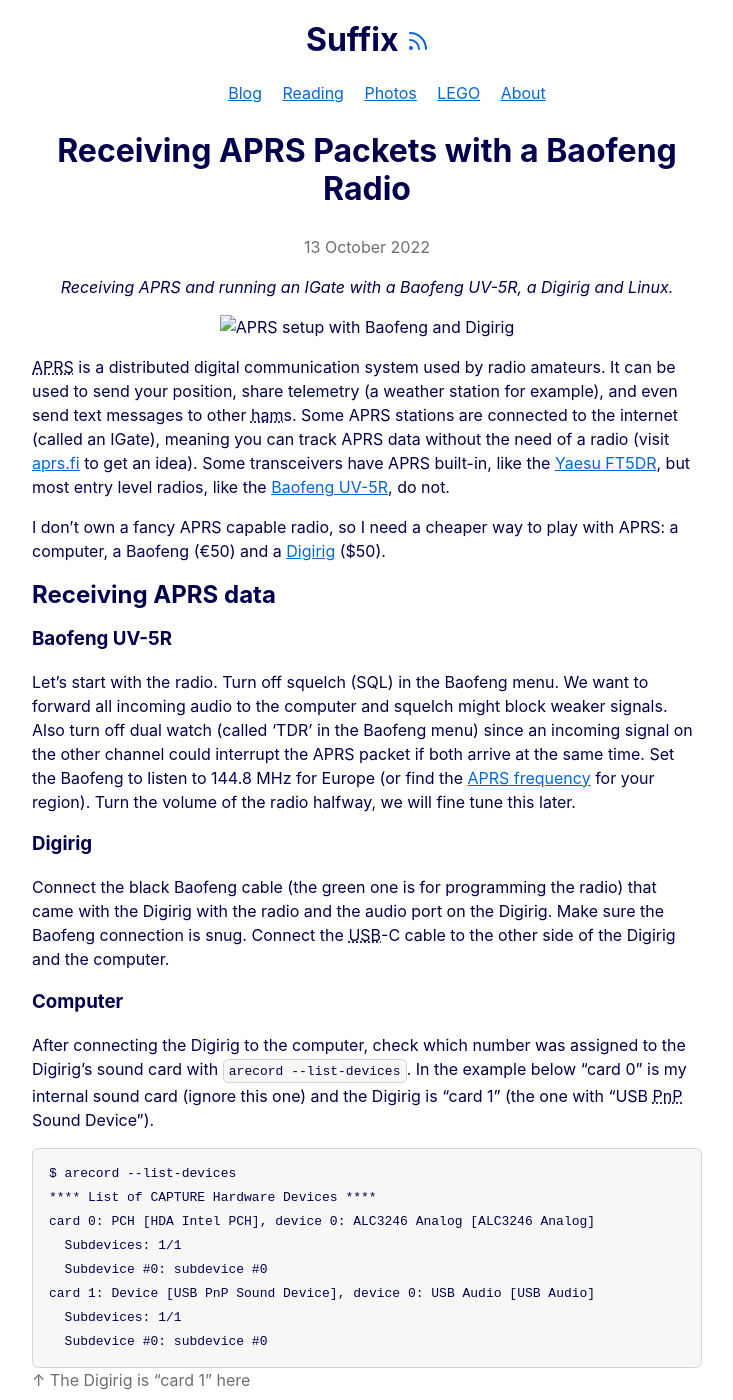
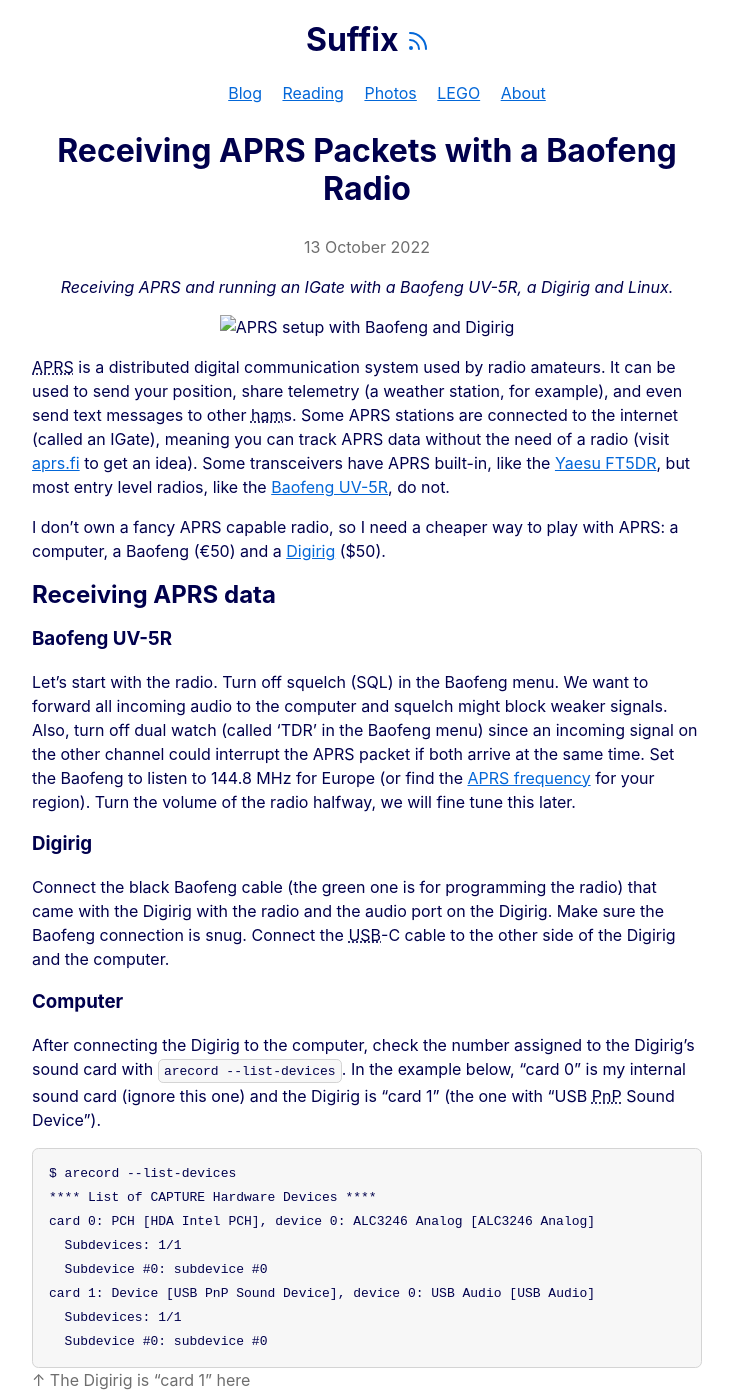
Before and after one commit to cimm/suffix, a Jekyll site: the page built from _posts/2022-10-13-aprs-baofeng-digirig.html, in a window 1280 px wide and 1400 px high. Shown: the whole window, without its empty margins (273-1006 px from the left). Built offline with Jekyll 4.4.1, drawn with Linux system fonts in a browser that asks for light colours; some of the changed text lies outside the part shown.

Commit message:
Rephrase Baofeng Digirig article

```diff
--- a/_posts/2022-10-13-aprs-baofeng-digirig.html
+++ b/_posts/2022-10-13-aprs-baofeng-digirig.html
@@ -14,7 +14,7 @@
   </picture>
 </figure>
 
-<p><abbr title="Automatic Packet Reporting System">APRS</abbr> is a distributed digital communication system used by radio amateurs. It can be used to send your position, share telemetry (a weather station for example), and even send text messages to other <abbr title="Slang for amateur radio operator">ham</abbr>s. Some APRS stations are connected to the internet (called an IGate), meaning you can track APRS data without the need of a radio (visit <a href="https://aprs.fi/#!mt=osm">aprs.fi</a> to get an idea). Some transceivers have APRS built-in, like the <a href="https://www.yaesu.com/indexVS.cfm?cmd=DisplayProducts&encProdID=8FA58F426C671235EA5791EE6814FF48" title="Yeasu FT5DR product page">Yaesu FT5DR</a>, but most entry level radios, like the <a href="https://baofengtech.com/product/uv-5r/" title="Baofeng UV-5R product page">Baofeng UV-5R</a>, do not.</p>
+<p><abbr title="Automatic Packet Reporting System">APRS</abbr> is a distributed digital communication system used by radio amateurs. It can be used to send your position, share telemetry (a weather station, for example), and even send text messages to other <abbr title="Slang for amateur radio operator">ham</abbr>s. Some APRS stations are connected to the internet (called an IGate), meaning you can track APRS data without the need of a radio (visit <a href="https://aprs.fi/#!mt=osm">aprs.fi</a> to get an idea). Some transceivers have APRS built-in, like the <a href="https://www.yaesu.com/indexVS.cfm?cmd=DisplayProducts&encProdID=8FA58F426C671235EA5791EE6814FF48" title="Yeasu FT5DR product page">Yaesu FT5DR</a>, but most entry level radios, like the <a href="https://baofengtech.com/product/uv-5r/" title="Baofeng UV-5R product page">Baofeng UV-5R</a>, do not.</p>
 
 <p>I don’t own a fancy APRS capable radio, so I need a cheaper way to play with APRS: a computer, a Baofeng (€50) and a <a href="https://digirig.net/product/digirig-mobile/" title="Digirig Mobile product page">Digirig</a> ($50).</p>
 
@@ -22,7 +22,7 @@
 
 <h3>Baofeng UV-5R</h3>
 
-<p>Let’s start with the radio. Turn off squelch (SQL) in the Baofeng menu. We want to forward all incoming audio to the computer and squelch might block weaker signals. Also turn off dual watch (called ‘TDR’ in the Baofeng menu) since an incoming signal on the other channel could interrupt the APRS packet if both arrive at the same time. Set the Baofeng to listen to 144.8 MHz for Europe (or find the <a href="https://en.wikipedia.org/wiki/Automatic_Packet_Reporting_System#Technical_information" title="Worldwide frequency list in the APRS article on Wikipedia">APRS frequency</a> for your region). Turn the volume of the radio halfway, we will fine tune this later.</p>
+<p>Let’s start with the radio. Turn off squelch (SQL) in the Baofeng menu. We want to forward all incoming audio to the computer and squelch might block weaker signals. Also, turn off dual watch (called ‘TDR’ in the Baofeng menu) since an incoming signal on the other channel could interrupt the APRS packet if both arrive at the same time. Set the Baofeng to listen to 144.8 MHz for Europe (or find the <a href="https://en.wikipedia.org/wiki/Automatic_Packet_Reporting_System#Technical_information" title="Worldwide frequency list in the APRS article on Wikipedia">APRS frequency</a> for your region). Turn the volume of the radio halfway, we will fine tune this later.</p>
 
 <h3>Digirig</h3>
 
@@ -30,7 +30,7 @@
 
 <h3>Computer</h3>
 
-<p>After connecting the Digirig to the computer, check which number was assigned to the Digirig’s sound card with <kbd>arecord --list-devices</kbd>. In the example below “card 0” is my internal sound card (ignore this one) and the Digirig is “card 1” (the one with “USB <abbr title="Plug and Play">PnP</abbr> Sound Device”).</p>
+<p>After connecting the Digirig to the computer, check the number assigned to the Digirig’s sound card with <kbd>arecord --list-devices</kbd>. In the example below, “card 0” is my internal sound card (ignore this one) and the Digirig is “card 1” (the one with “USB <abbr title="Plug and Play">PnP</abbr> Sound Device”).</p>
 
 {% highlight bash %}
 $ arecord --list-devices
@@ -64,7 +64,7 @@
 {% endhighlight %}
 <figcaption class="highlight">↑ ~/direwolf.config at line 77</figcaption>
 
-<p>Start Dire Wolf. The <kbd>-t</kbd> flag disables the Dire Wolf colors since it turns my black terminal white but that’s optional.</p>
+<p>Start Dire Wolf. The <kbd>-t</kbd> flag disables the Dire Wolf colors since it turns my black terminal white, but that’s optional.</p>
 
 {% highlight bash %}
 $ direwolf -t 0
@@ -124,7 +124,7 @@
 {% endhighlight %}
 <figcaption class="highlight">↑ Dire Wolf connected to a server in Germany</figcaption>
 
-<p>Checking the IGate server (http://78.47.200.124:14501 in the example above) should list your call sign if the connection succeeded. It shows how many packets have been forwarded and how many were duplicates (meaning they were already reported by another station).</p>
+<p>Checking the IGate server (http://78.47.200.124:14501 in the example above) should list your call sign if the connection succeeded. It counts the forwarded and duplicated (already reported by another station) packets.</p>
 
 <p>This will not show the station’s symbol on the <a href="https://aprs.fi/#!mt=osm">aprs.fi</a> website yet. We need to enable two more options in the Dire Wolf config file first:</p>
 
```
Also changed, not shown: other parts of _posts/2022-10-13-aprs-baofeng-digirig.html (+3 -3 lines).
